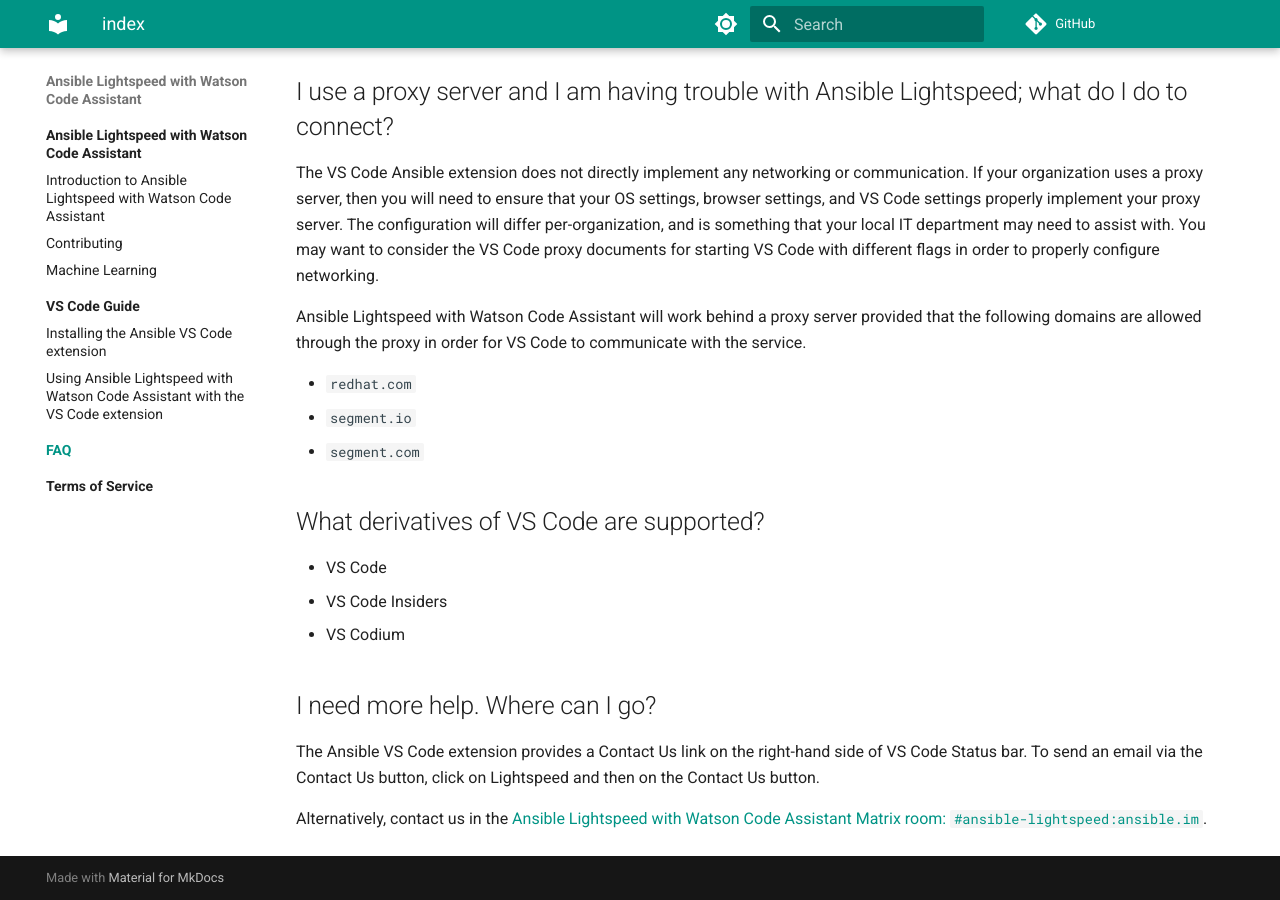
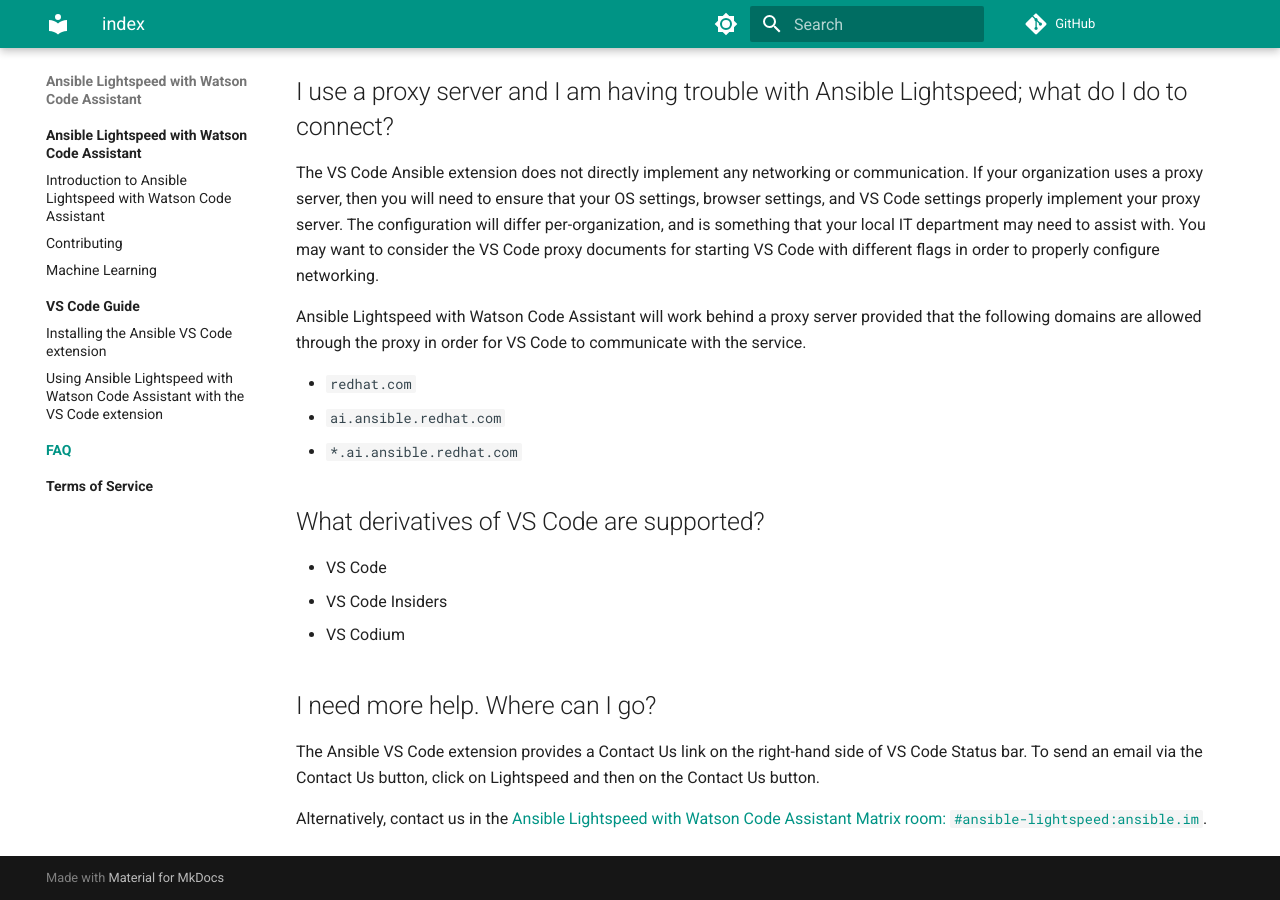
Before and after one commit to ansible/ansible-lightspeed, an MkDocs documentation site: the page built from docs/faq/index.md, in a window 1280 px wide and 900 px high, scrolled down 2451 px. Built offline with MkDocs 1.6.1 and Material for MkDocs 9.7.7, drawn with Linux system fonts in a browser that asks for light colours; comment, search, counter and statistics services are not loaded.

Commit message:
Update proxy URLs (#16)

```diff
--- a/docs/faq/index.md
+++ b/docs/faq/index.md
@@ -90,8 +90,8 @@ The VS Code Ansible extension does not directly implement any networking or comm
 Ansible Lightspeed with Watson Code Assistant will work behind a proxy server provided that the following domains are allowed through the proxy in order for VS Code to communicate with the service.
 
 * `redhat.com`
-* `segment.io`
-* `segment.com`
+* `ai.ansible.redhat.com`
+* `*.ai.ansible.redhat.com`
 
 ## What derivatives of VS Code are supported?
 
```
